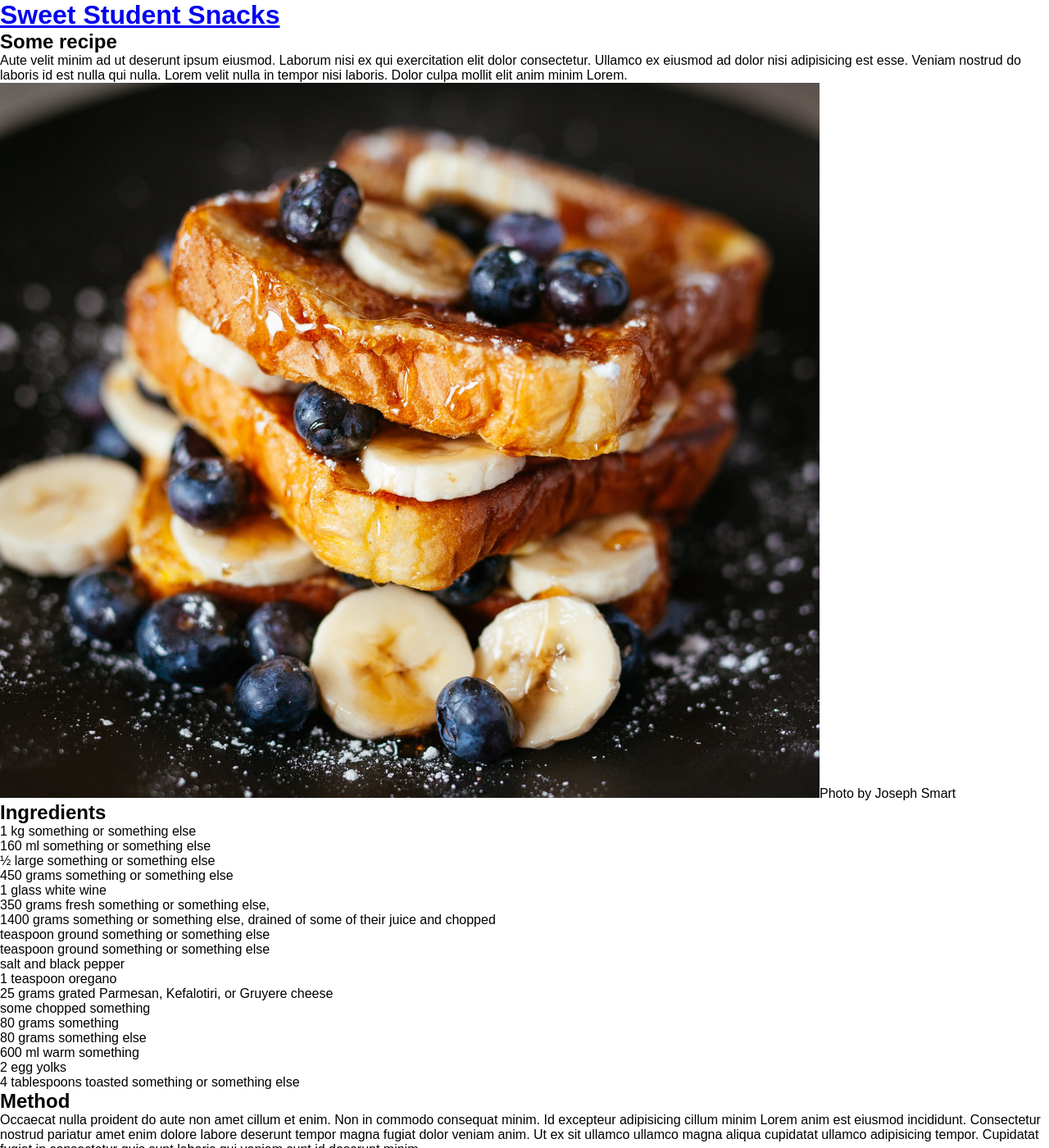
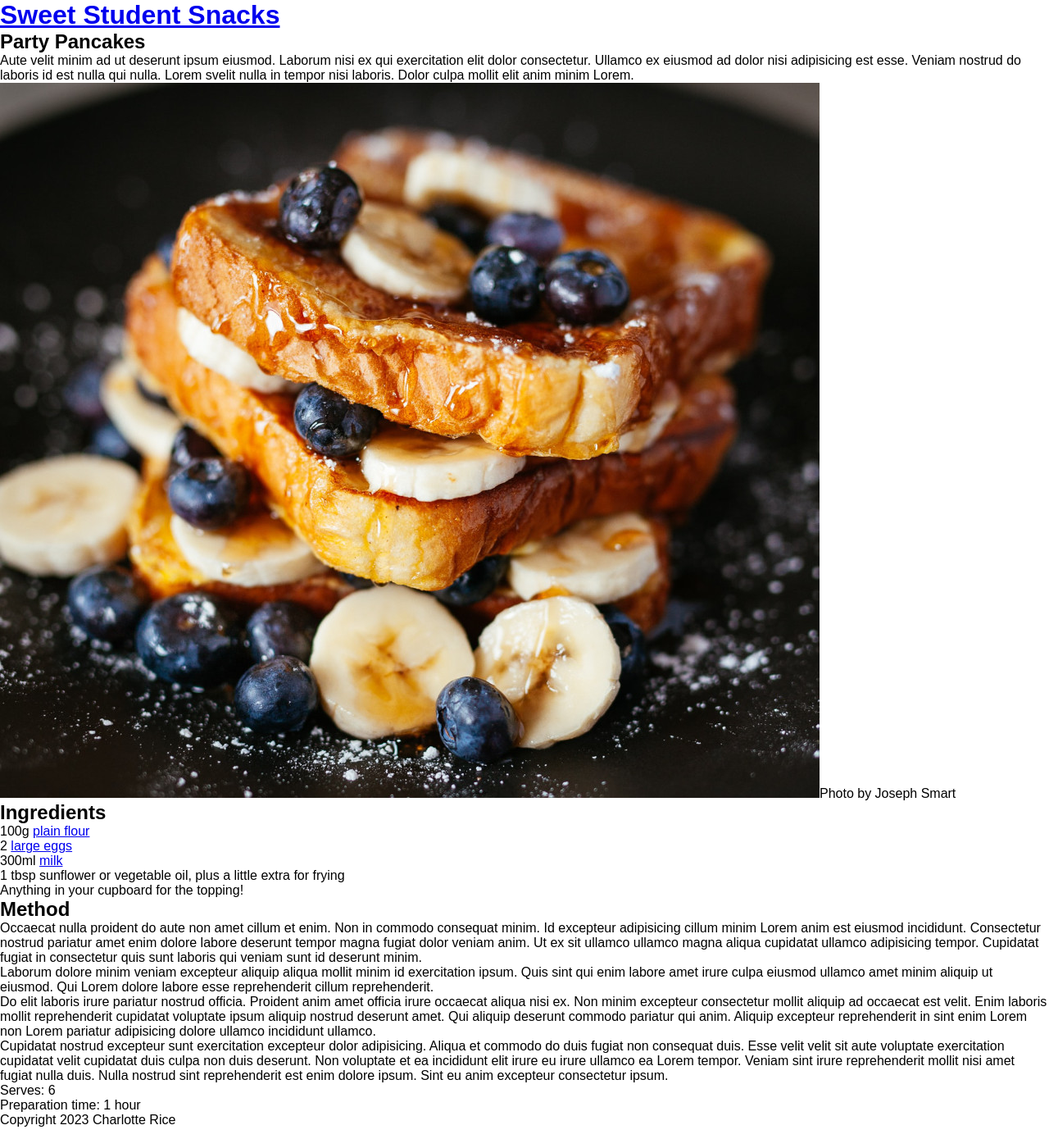
Before and after one commit to charlottericex/SweetStudentSnacks, a Jekyll site: the page built from _recipes/recipe1.md, in a window 1280 px wide and 1400 px high. Shown: the whole window at 82% size. Built offline with Jekyll 4.4.1, drawn with Linux system fonts in a browser that asks for light colours.

Commit message:
Update Recipe “recipe1”

```diff
--- a/_recipes/recipe1.md
+++ b/_recipes/recipe1.md
@@ -1,36 +1,21 @@
 ---
+title: "Party Pancakes "
+date: 2022-10-19
+order: 2
 layout: recipe
-title: Some recipe
-date: 2022-10-19
 published: true
-order: 2
 ---
-Aute velit minim ad ut deserunt ipsum eiusmod. Laborum nisi ex qui exercitation elit dolor consectetur. Ullamco ex eiusmod ad dolor nisi adipisicing est esse. Veniam nostrud do laboris id est nulla qui nulla. Lorem velit nulla in tempor nisi laboris. Dolor culpa mollit elit anim minim Lorem.
+Aute velit minim ad ut deserunt ipsum eiusmod. Laborum nisi ex qui exercitation elit dolor consectetur. Ullamco ex eiusmod ad dolor nisi adipisicing est esse. Veniam nostrud do laboris id est nulla qui nulla. Lorem svelit nulla in tempor nisi laboris. Dolor culpa mollit elit anim minim Lorem.
 
 ![Delicious Plate of Toast, Blueberries and Bananas, covered in sticky maple syrup](../uploads/joseph-gonzalez-zcUgjyqEwe8-unsplash.jpg "Photo by Joseph Smart")
 
-
 ## Ingredients
 
-- 1 kg something or something else
-- 160 ml something or something else
-- ½ large something or something else
-- 450 grams something or something else
-- 1 glass white wine
-- 350 grams fresh something or something else,
-- 1400 grams something or something else, drained of some of their juice and chopped
-- teaspoon ground something or something else
-- teaspoon ground something or something else
-- salt and black pepper
-- 1 teaspoon oregano
-- 25 grams grated Parmesan, Kefalotiri, or Gruyere cheese
-- some chopped something
-- 80 grams something
-- 80 grams something else
-- 600 ml warm something
-- 2 egg yolks
-- 4 tablespoons toasted something or something else
-
+* 100g [plain flour](https://www.bbcgoodfood.com/glossary/flour-glossary)
+* 2 [large eggs](https://www.bbcgoodfood.com/glossary/egg-glossary)
+* 300ml [milk](https://www.bbcgoodfood.com/glossary/milk-glossary)
+* 1 tbsp sunflower or vegetable oil, plus a little extra for frying
+* Anything in your cupboard for the topping!
 
 ## Method
 
```
Also changed, not shown: other parts of _recipes/recipe1.md (+2 -2 lines).
